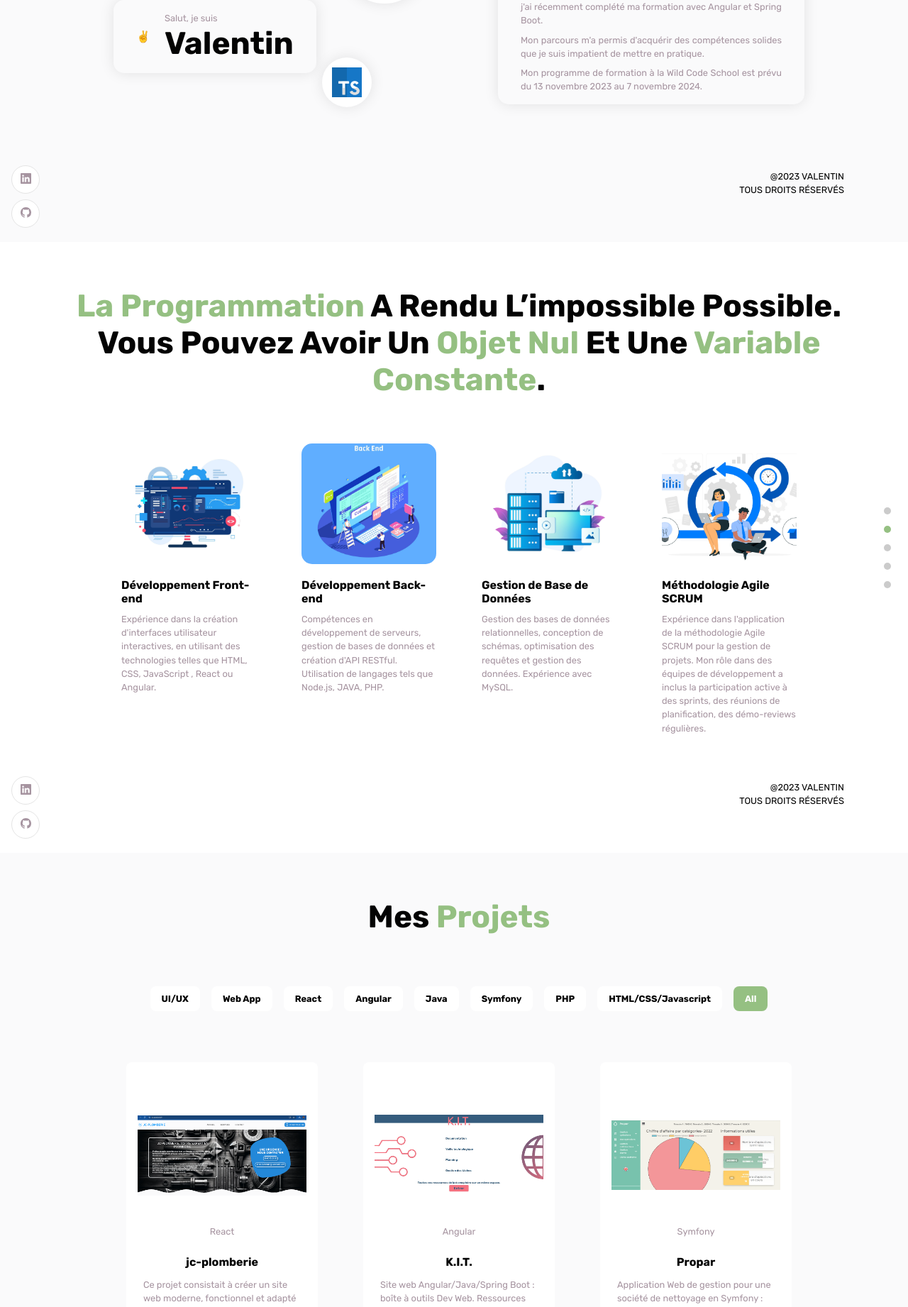
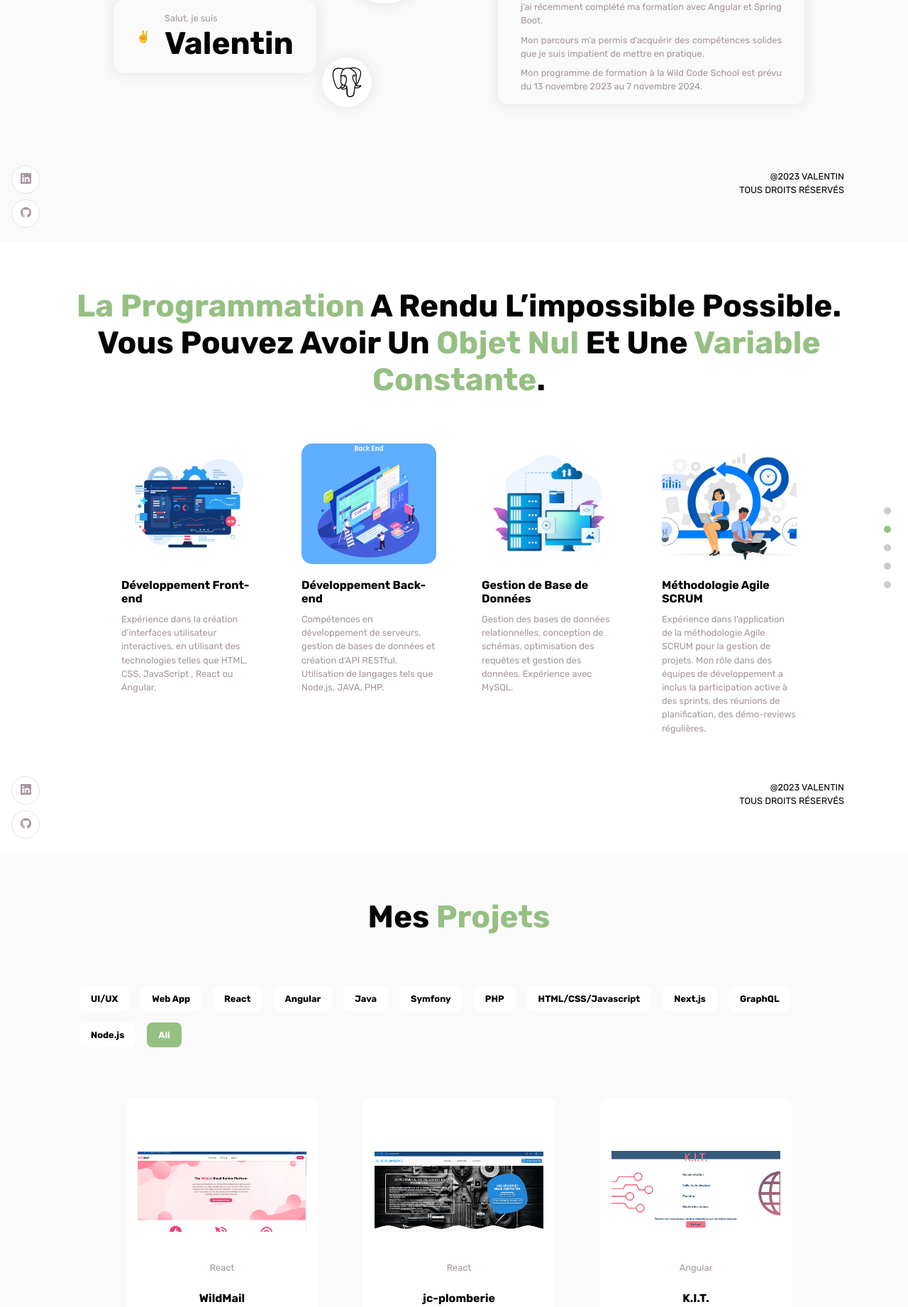
Before and after one commit to Tylyfox/Portfolio, a React (Create React App) app: page / in a window 1280 px wide. Shown: the part 459-2301 px from the top of the page at 71% size. Built offline with nearby package versions, Linux system fonts and the light colour scheme.

Commit message:
add new projet WildMail

```diff
--- a/src/constants/works/works.js
+++ b/src/constants/works/works.js
@@ -11,8 +11,19 @@ import Portfolio from '../../assets/works/Portfolio.png';
 import Propar from '../../assets/works/Propar.png';
 import GreenRide from '../../assets/works/GreenRide.png';
 import JCPlomberie from '../../assets/works/JCPlomberie.png';
+import WildMail from '../../assets/works/WildMail.png';
 
 const works = [
+    {
+      name: 'WildMail',
+      title: 'WildMail',
+      description: 'WildMail est un projet de conception et développement d\'application en cours de création permettant la création de templates personnalisées et l\'envoi d\'emails automatisés. Construit avec TypeGraphQL, TypeORM, Node.js et Next.js, ce projet met l\'accent sur l\'efficacité et la flexibilité des communications par email, offrant une gestion optimisée des modèles d\'email et des envois',
+      imgUrl: WildMail,
+      videoUrl: '',
+      projectLink: 'https://staging.1123-jaune-5.wns.wilders.dev/',
+      githubLink: 'https://github.com/WildCodeSchool/2311-wns-jaune-wild-mail',
+      tags: ['React', 'Next.js', 'Web App', 'All', 'UI/UX', 'GraphQL', 'Node.js']
+    },
     {
         name: 'jc-plomberie',
         title: 'jc-plomberie',
--- a/src/container/Header/Header.jsx
+++ b/src/container/Header/Header.jsx
@@ -4,6 +4,9 @@ import { AppWrap } from '../../wrapper';
 import { motion } from "framer-motion";
 import './Header.scss';
 import { images } from "../../constants";
+import { SiGraphql } from "react-icons/si";
+import { FaNodeJs } from "react-icons/fa";
+import { SiPostgresql } from "react-icons/si";
 
 const scaleVariants = {
     whileInView: {
@@ -41,10 +44,10 @@ const Header = () => {
                     whileInView={scaleVariants.whileInView}
                     className="app__header-circles"
                 >
-                    {[images.node, images.react, images.typescript].map((circle, index) => (
-                        <div className="circle-cmp app__flex" key={`circle-${index}`}>
-                            <img src={circle} alt="circle" />
-                        </div>
+                    {[<SiGraphql />, <FaNodeJs />, <SiPostgresql />].map((Icon, index) => (
+                      <div className="circle-cmp app__flex" key={`circle-${index}`}>
+                          {Icon}
+                      </div>
                     ))}
                 </motion.div>
             </div>
--- a/src/container/Header/Header.scss
+++ b/src/container/Header/Header.scss
@@ -96,10 +96,18 @@
     border-radius: 50%;
     background: var(--white-color);
     box-shadow: 0 0 20px rgba(0,0,0,0.1);
+    transition: 0.3s;
+    &:hover {
+      background-color: #FFD700;
+    }
 
-    img {
-      width: 60%;
-      height: 60%;
+     svg {
+        width: 60%;
+        height: 60%;
+       transition: 0.3s;
+      &:hover {
+        scale: 1.1;
+      }
     }
   }
   div:nth-child(1) {
--- a/src/container/Work/Work.jsx
+++ b/src/container/Work/Work.jsx
@@ -30,7 +30,7 @@ const Work = () => {
     <>
       <h2 className="head-text">Mes <span>Projets</span></h2>
       <div className="app__work-filter">
-        {['UI/UX', 'Web App', 'React', 'Angular', 'Java', 'Symfony', 'PHP', 'HTML/CSS/Javascript', 'All'].map((item, index) => (
+        {['UI/UX', 'Web App', 'React', 'Angular', 'Java', 'Symfony', 'PHP', 'HTML/CSS/Javascript', 'Next.js', 'GraphQL', 'Node.js', 'All'].map((item, index) => (
           <div
             key={index}
             onClick={() => handleWorkFilter(item)}
```
Also changed, not shown: src/assets/works/WildMail.png (added).
